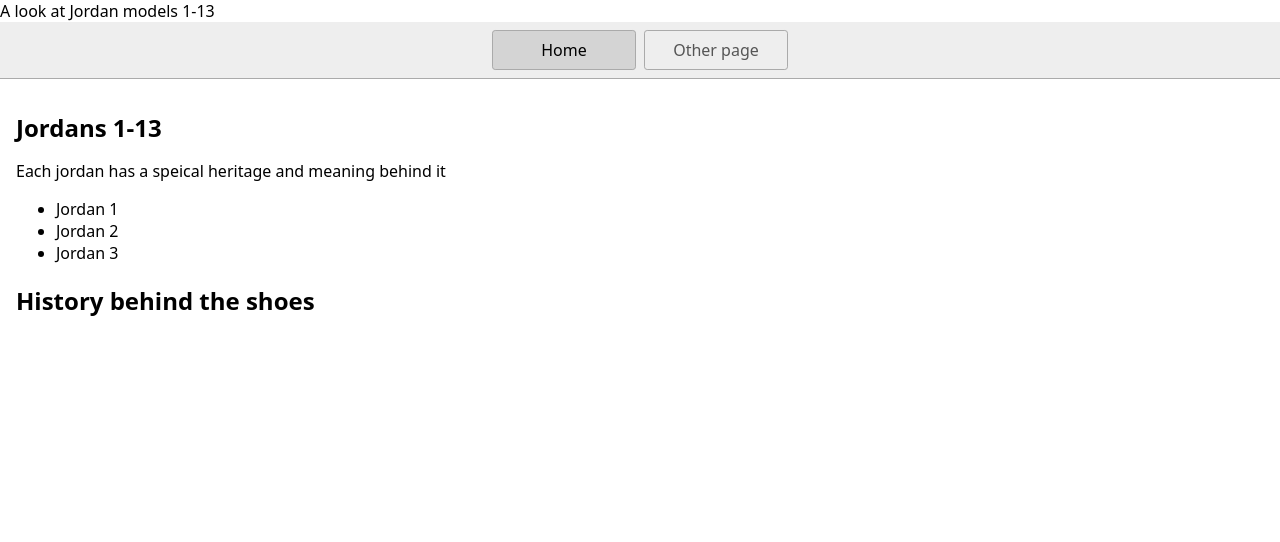
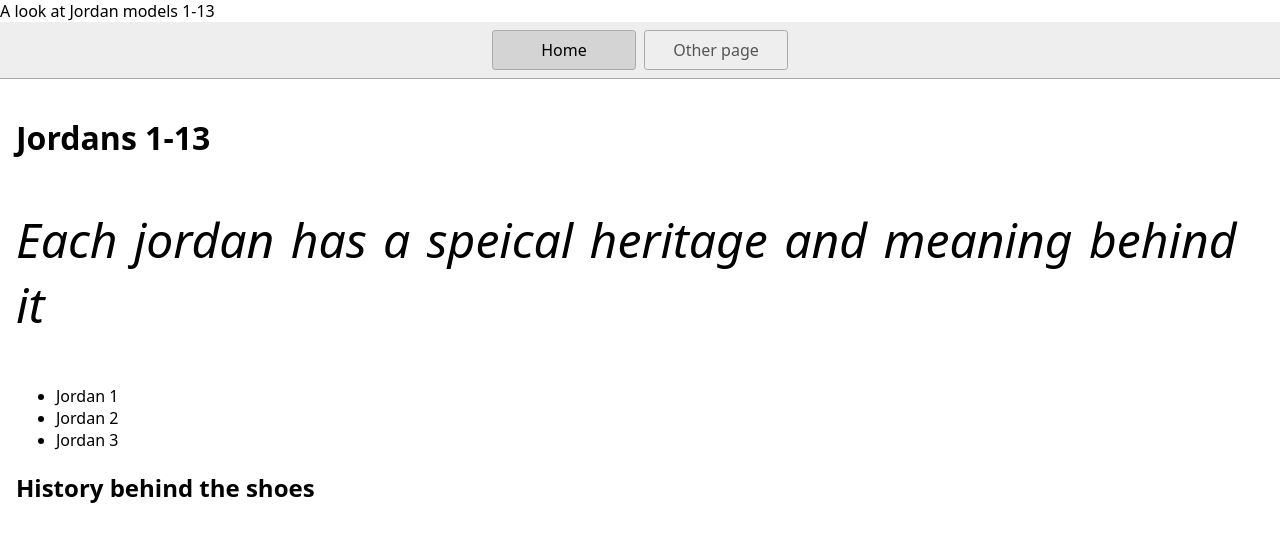
Before and after one commit to Victorgit14/project-cps-140, a website: page index.html in a window 1280 px wide. Drawn offline with Linux system fonts and the light colour scheme.

Commit message:
new css styles

```diff
--- a/package.json
+++ b/package.json
@@ -3,6 +3,7 @@
     "start": "servor --reload"
   },
   "dependencies": {
-    "servor": "^4.0.2"
+    "servor": "^4.0.2",
+    "prettier":"1.15.3"
   }
 }
--- a/styles.css
+++ b/styles.css
@@ -42,5 +42,10 @@
 
 h1 {
   font-weight: bold;
-  font-size: 1.5rem;
+  font-size: 2rem;
 }
+p {
+  font-size:3rem;
+  word-spacing: 0.25rem;
+  font-style: italic;
+}
```
Also changed, not shown: page2.html (+2 -2 lines), 1 other file.
